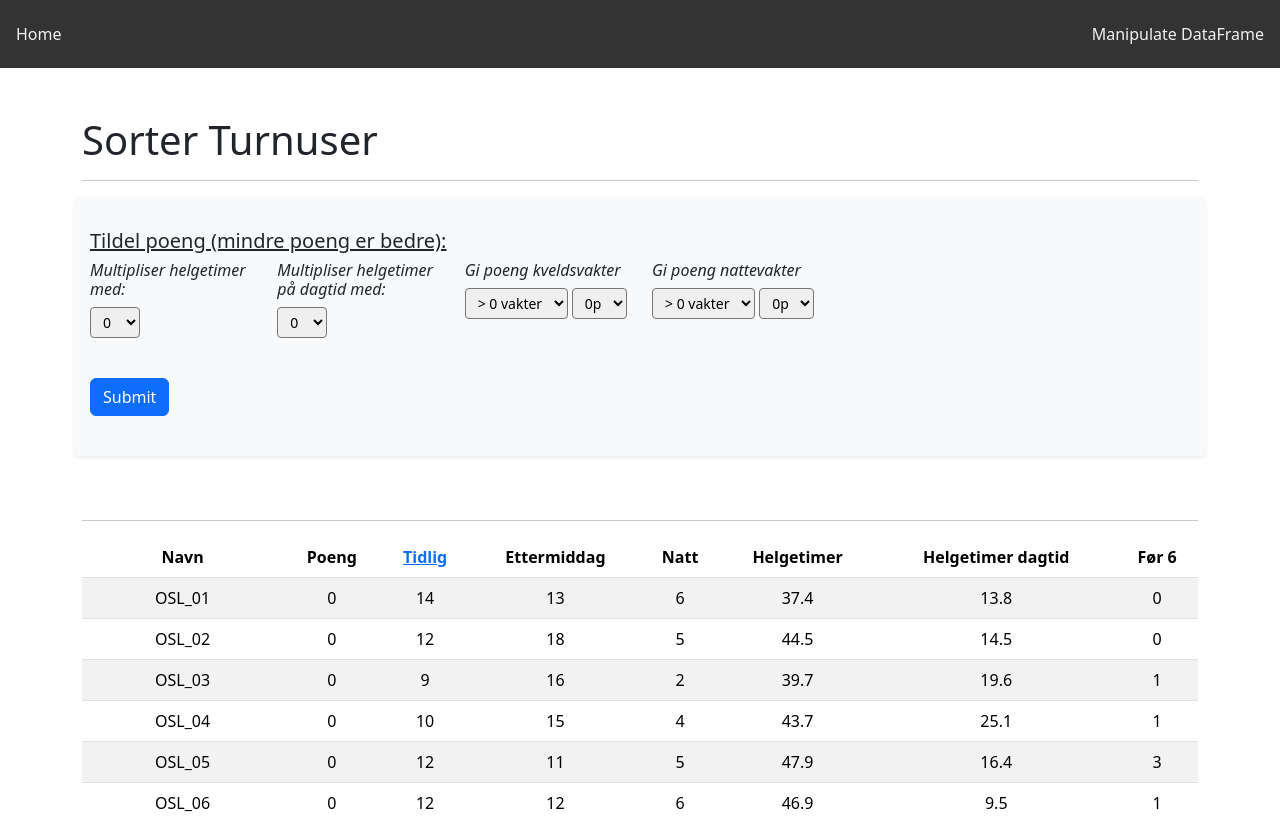
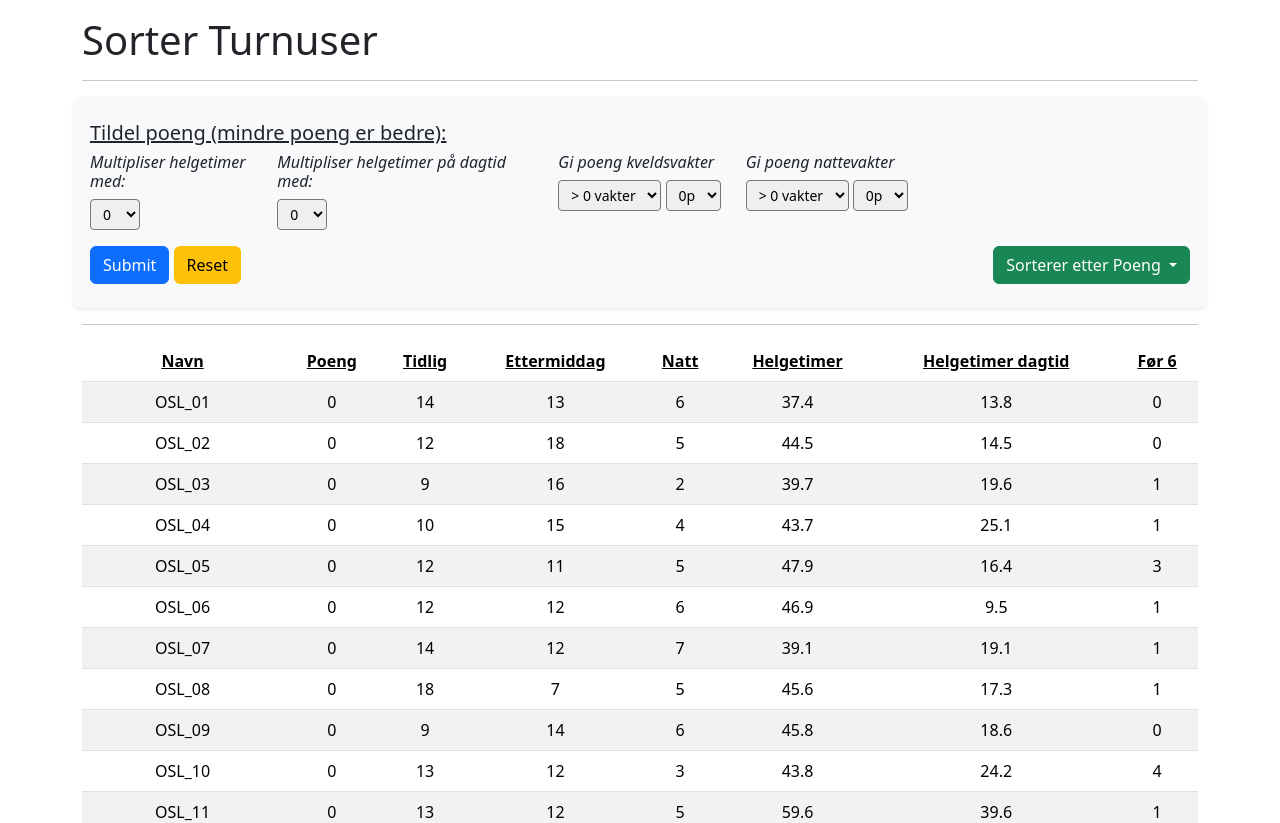
Before and after one commit to solveotto/shift_rotation_organizer, a Flask app: page / in a window 1280 px wide. Shown: the top 823 px of the page. Run offline with Flask 3, Linux system fonts and the light colour scheme.

Commit message:
page complete

```diff
--- a/app.py
+++ b/app.py
@@ -12,12 +12,19 @@ class DataframeManager():
         self.df = pd.read_json('turnus_df_R24.json')
         self.helgetimer_dagtid_multip = 0
 
-        self.sort_by_input = 'turnus'
+        self.sort_by_input = 'Navn'
         self.sort_by_ascending = True
 
 
 
     def sort_by(self, _type, ascending=True):
+
+        if _type == 'turnus':
+            sort_name = 'Navn'
+        else:
+            sort_name = _type.replace("_", " ")
+
+        self.sort_by_input = sort_name.title()
         self.df = self.df.sort_values(by=_type, ascending=ascending)
 
 
@@ -39,7 +46,7 @@ df_manager = DataframeManager()
 @app.route('/')
 def home():
     # Convert DataFrame to a list of dictionaries
-    table_data = df_manager.df.to_dict(orient='records')
+    ## table_data = df_manager.df.to_dict(orient='records')
 
     # Gets the values set by the user
     helgetimer = session.get('helgetimer', '0')
@@ -50,22 +57,23 @@ def home():
     nights_pts = session.get('nights_pts', '0')
 
 
-    session.clear()
+    sort_btn_name = df_manager.sort_by_input
 
-    # Pass the table data to the template
+     # Pass the table data to the template
     return render_template('index.html',
-                           table_data = table_data,
+                           table_data = df_manager.df.to_dict(orient='records'),
                            helgetimer = helgetimer,
                            helgetimer_dagtid = helgetimer_dagtid,
                            ettermiddager = ettermiddager,
                            ettermiddager_poeng = ettermiddager_poeng,
                            nights = nights,
-                           nights_pts = nights_pts
+                           nights_pts = nights_pts,
+                           sort_by_btn_name = sort_btn_name
                            )
 
 
 @app.route('/submit', methods=['POST'])
-def calulate():
+def calculate():
     # Resets points value
     df_manager.df['poeng'] = 0
     df_manager.sort_by('turnus')
@@ -109,16 +117,24 @@ def calulate():
 def sort_by_column():
 
     column = request.args.get('column')
+    print(column)
     if column in df_manager.df:
         df_manager.sort_by(column)
     else:
         df_manager.sort_by('poeng')
 
+
+
     return redirect(url_for('home'))
 
-@app.route('/search')
-def search():
-    return render_template('search.html')
+@app.route('/reset')
+def reset():
+    session.clear()
+    df_manager.df['poeng'] = 0
+    df_manager.sort_by('turnus')
+
+
+    return redirect(url_for('home'))
 
 
 
--- a/static/styles.css
+++ b/static/styles.css
@@ -8,35 +8,21 @@
 }
 
 
-  .navbar {
-    background-color: #333;
-    overflow: hidden;
+
+
+
+
+
+.square-button {
+  width: 40px;
+  height: 40px;
+  padding: 0;
+  font-size: 12px;
+  text-align: center;
+  line-height: 40px; /* Vertically center the text */
 }
-.navbar a {
-    float: left;
-    display: block;
-    color: #f2f2f2;
-    text-align: center;
-    padding: 14px 16px;
-    text-decoration: none;
+
+
+.custom-link-color {
+  color: black;
 }
-.navbar a:hover {
-    background-color: #ddd;
-    color: black;
-}
-.dataframe {
-    border-collapse: collapse;
-    width: 50%;
-    margin: auto;
-}
-.dataframe th, .dataframe td {
-    border: 1px solid #ddd;
-    padding: 8px;
-}
-.dataframe th {
-    padding-top: 12px;
-    padding-bottom: 12px;
-    text-align: left;
-    background-color: #4CAF50;
-    color: white;
-}
--- a/templates/base.html
+++ b/templates/base.html
@@ -7,11 +7,10 @@
 
         <meta charset="utf-8">
         <meta name="viewport" content="width=device-width, initial-scale=1, shrink-to-fit=no">
-        <link href="https://cdn.jsdelivr.net/npm/bootstrap@5.3.3/dist/css/bootstrap.min.css" rel="stylesheet" >
+
+        <link href="https://cdn.jsdelivr.net/npm/bootstrap@5.3.3/dist/css/bootstrap.min.css" rel="stylesheet" integrity="sha384-QWTKZyjpPEjISv5WaRU9OFeRpok6YctnYmDr5pNlyT2bRjXh0JMhjY6hW+ALEwIH" crossorigin="anonymous">
+        <script src="https://cdn.jsdelivr.net/npm/bootstrap@5.3.3/dist/js/bootstrap.bundle.min.js" integrity="sha384-YvpcrYf0tY3lHB60NNkmXc5s9fDVZLESaAA55NDzOxhy9GkcIdslK1eN7N6jIeHz" crossorigin="anonymous"></script>
         <link rel="stylesheet" href="{{ url_for('static', filename='styles.css') }}">
-
-        <!-- <script src="https://cdn.jsdelivr.net/npm/bootstrap@5.3.3/dist/js/bootstrap.bundle.min.js" integrity="sha384-YvpcrYf0tY3lHB60NNkmXc5s9fDVZLESaAA55NDzOxhy9GkcIdslK1eN7N6jIeHz" crossorigin="anonymous"></script> -->
-        <!-- <script src="script.js"></script> -->
         <title>Turnuser R24</title>
 
 
@@ -21,10 +20,8 @@
 
 </head>
 <body>
-    <div class="navbar">
-        <a href="/">Home</a>
-        <a href="/manipulate">Manipulate DataFrame</a>
-    </div>
+
+
     <div class="content">
         {% block content %}{% endblock %}
     </div>
--- a/templates/index.html
+++ b/templates/index.html
@@ -6,18 +6,14 @@
 {% block content %}
   <body>
     <div class="container">
-      <h1 class="mt-5">Sorter Turnuser</h1>
+      <h1 class="mt-3">Sorter Turnuser</h1>
       <hr>
 
-      <form class="row gy-2 gx-3 align-items-center" action="{{ url_for('calulate') }}" method="post">
+      <form class="row gy-2 gx-3 align-items-center" action="{{ url_for('calculate') }}" method="post">
 
-
-
-
-        <div class="shadow-sm p-3 mb-5 bg-body-tertiary rounded">
-          <div class="row py-3">
+        <div class="shadow-sm p-3 gy-2 bg-body-tertiary rounded">
+          <div class="row py-2">
             <h5 style="text-decoration: underline;">Tildel poeng (mindre poeng er bedre):</h6>
-
               <div class="col-md-2">
                 <h6 class="fw-lighter fst-italic">Multipliser helgetimer med:</h6>
                   <select class="form-select-sm" aria-label="Default select example" id="helgetimer" name="helgetimer">
@@ -29,7 +25,7 @@
               </div>
 
 
-              <div class="col-md-2">
+              <div class="col-md-3">
                 <h6 class="fw-lighter fst-italic">Multipliser helgetimer på dagtid med:</h6>
                   <select class="form-select-sm" aria-label="Default select example" id="helgetimer_dagtid" name="helgetimer_dagtid">
                     <option value="0" {% if helgetimer_dagtid == '0' %}selected{% endif %}>0</option>
@@ -77,35 +73,50 @@
 
         </div>
 
-          <div class="row py-4">
-            <div class="col-md-3">
-
+          <div class="row py-2">
+            <div class="col-md-4">
               <button type="submit" class="btn btn-primary">Submit</button>
+              <a href="{{ url_for('reset') }}" class="btn btn-warning">Reset</a>
             </div>
+            <div class="col">
+              <div class="dropdown d-flex justify-content-md-end">
+                <button class="btn btn-success dropdown-toggle" type="button" data-bs-toggle="dropdown" aria-expanded="false">
+                  Sorterer etter {{ sort_by_btn_name }}
+                </button>
+                <ul class="dropdown-menu dropdown-menu-dark">
+                  <li><a class="dropdown-item" href="#">Navn</a></li>
+                  <li><a class="dropdown-item" href="{{ url_for('sort_by_column', column='poeng') }}">Poeng</a></li>
+                  <li><a class="dropdown-item" href="{{ url_for('sort_by_column', column='tidlig') }}">Tidligvakter</a></li>
+                  <li><a class="dropdown-item" href="{{ url_for('sort_by_column', column='ettermiddag') }}">Ettermiddagsvakter</a></li>
+                  <li><a class="dropdown-item" href="{{ url_for('sort_by_column', column='natt') }}">Nattevakter</a></li>
+                  <li><a class="dropdown-item" href="{{ url_for('sort_by_column', column='helgetimer') }}">Heletimer</a></li>
+                  <li><a class="dropdown-item" href="{{ url_for('sort_by_column', column='helgetimer_dagtid') }}">Helgetimer dagtid</a></li>
+                  <li><a class="dropdown-item" href="{{ url_for('sort_by_column', column='before_6') }}">Vakter som starter før 6</a></li>
+                  <li><hr class="dropdown-divider"></li>
+                  <li><a class="dropdown-item" href="#">Sigende</a></li>
+                </ul>
+              </div>
             </div>
           </div>
+        </div>
       </form>
 
 
+      <hr>
 
 
-
-
-
-
-      <hr>
       <div class="mt-3">
         <table class="table table-striped" style="text-align: center;">
           <thead class="thead-dark">
             <tr>
-              <th>Navn</th>
-              <th>Poeng</th>
-              <th><a href="{{ url_for('sort_by_column', column='turnus') }}">Tidlig</a></th>
-              <th>Ettermiddag</th>
-              <th>Natt</th>
-              <th>Helgetimer</th>
-              <th>Helgetimer dagtid</th>
-              <th>Før 6</th>
+              <th><a class="custom-link-color" href="{{ url_for('sort_by_column', column='turnus') }}">Navn</a></th>
+              <th><a class="custom-link-color" href="{{ url_for('sort_by_column', column='poeng') }}">Poeng</a></th>
+              <th><a class="custom-link-color" href="{{ url_for('sort_by_column', column='tidlig') }}">Tidlig</a></th>
+              <th><a class="custom-link-color" href="{{ url_for('sort_by_column', column='ettermiddag') }}">Ettermiddag</a></th>
+              <th><a class="custom-link-color" href="{{ url_for('sort_by_column', column='natt') }}">Natt</a></th>
+              <th><a class="custom-link-color" href="{{ url_for('sort_by_column', column='helgetimer') }}">Helgetimer</a></th>
+              <th><a class="custom-link-color" href="{{ url_for('sort_by_column', column='helgetimer_dagtid') }}">Helgetimer dagtid</a></th>
+              <th><a class="custom-link-color" href="{{ url_for('sort_by_column', column='before_6') }}">Før 6</a></th>
             </tr>
           </thead>
           <tbody>
```
Also changed, not shown: templates/search.html (deleted, +0 -8 lines).
